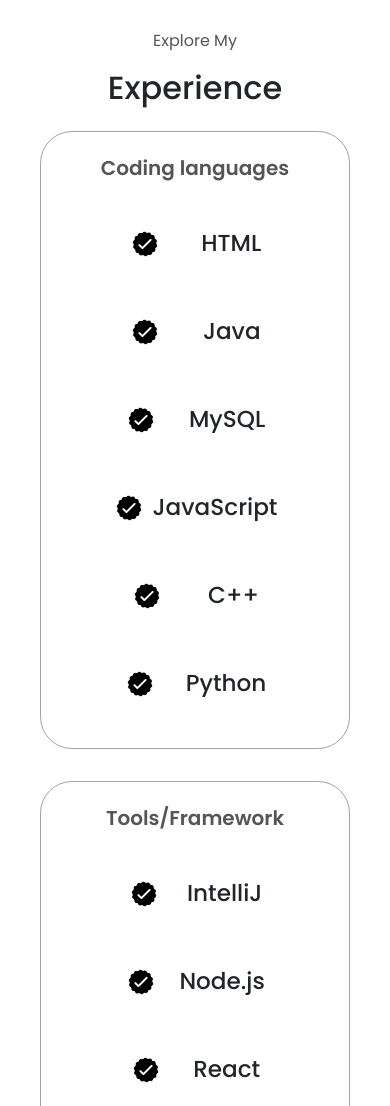
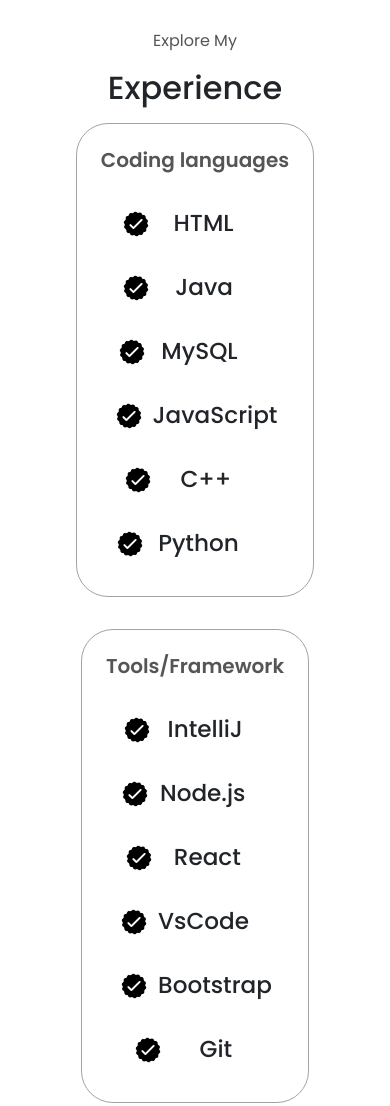
Before and after one commit to islamelsayed0/islamelsayed0.github.io, a website: page index.html in a window 390 px wide. Shown: the part 2220-3326 px from the top of the page. Drawn offline with nearby package versions, Linux system fonts and the light colour scheme.

Commit message:
update css

```diff
--- a/mediaqueries.css
+++ b/mediaqueries.css
@@ -75,6 +75,34 @@
     margin-bottom: 3rem;
   }
 
+  /* Experience section fixes for larger tablets */
+  #experience .about-containers {
+    display: flex;
+    flex-direction: column;
+    gap: 2.5rem;
+    width: 100%;
+  }
+
+  #experience .details-container {
+    width: 100%;
+    box-sizing: border-box;
+  }
+
+  #experience .article-container {
+    display: flex;
+    flex-wrap: wrap;
+    justify-content: space-around;
+    gap: 2rem;
+    height: auto;
+  }
+
+  #experience article {
+    width: auto;
+    min-width: 10rem;
+    display: flex;
+    align-items: center;
+  }
+
   /* Button adjustments for tablet */
   .btn-container {
     display: flex;
@@ -110,6 +138,36 @@
 
   .experience-details-container {
     margin-bottom: 4rem;
+  }
+
+  /* Experience section fixes for tablet */
+  #experience .about-containers {
+    display: flex;
+    flex-direction: column;
+    gap: 2rem;
+  }
+
+  #experience .details-container {
+    width: auto;
+    margin: 0 auto;
+    box-sizing: border-box;
+  }
+
+  #experience .article-container {
+    display: flex;
+    flex-wrap: wrap;
+    justify-content: flex-start;
+    gap: 1.5rem;
+    height: auto;
+    padding: 0.5rem;
+  }
+
+  #experience article {
+    width: auto;
+    min-width: 8rem;
+    display: flex;
+    align-items: center;
+    margin: 0.25rem;
   }
 
   /* Button adjustments for smaller tablets */
```
